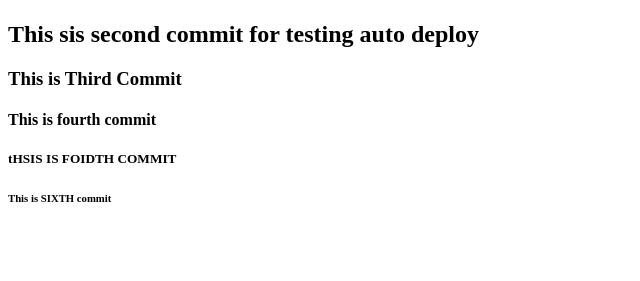
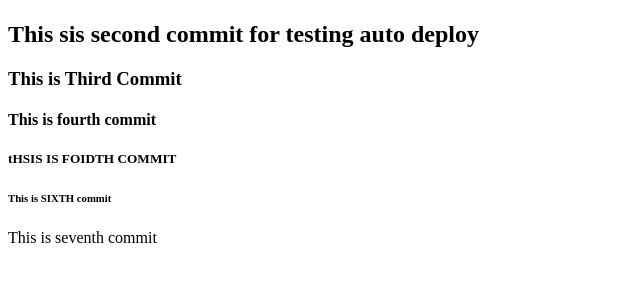
Before and after one commit to PrashrayaPanta/Test1, a plain HTML site: page index.html in a window 1280 px wide. Shown: the part 59-340 px from the top of the page, without its empty margins (0-640 px from the left). Drawn offline with Linux system fonts and the light colour scheme.

Commit message:
Seventh commit

```diff
--- a/index.html
+++ b/index.html
@@ -12,5 +12,6 @@
     <h4>This is fourth commit</h4>
     <h5>tHSIS IS FOIDTH COMMIT</h5>
     <h6>This is SIXTH commit</h6>
+    <p>This is seventh commit</p>
   </body>
 </html>
```
